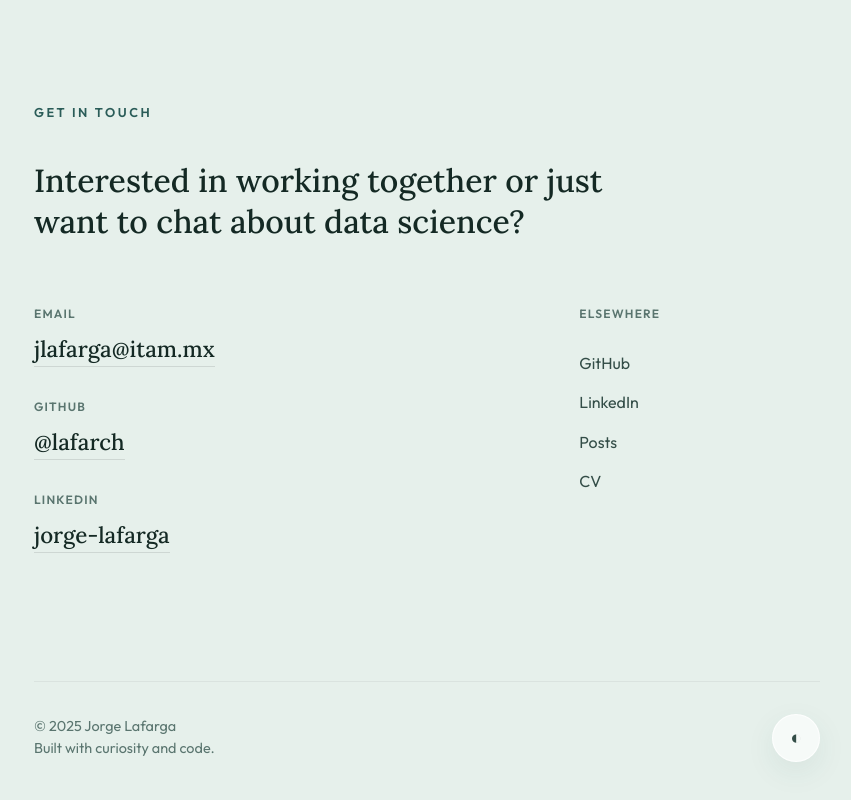
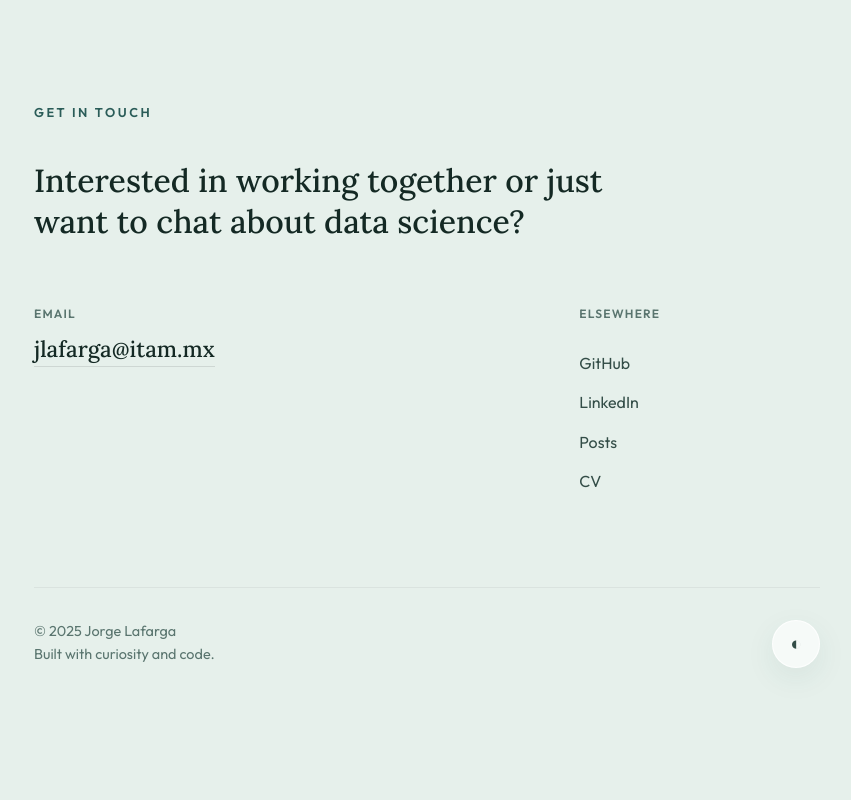
Before and after one commit to lafarch/lafarch.github.io, a plain HTML site: page index.html in a window 1280 px wide. Shown: the part 1485-2285 px from the top of the page, without its empty margins (213-1064 px from the left). After the commit the page ends 2249 px from the top, so only its background shows below. Drawn offline with Linux system fonts and the light colour scheme; no server answers.

Commit message:
Fis duplicated index

```diff
--- a/index.html
+++ b/index.html
@@ -96,14 +96,7 @@
                         <span class="label">EMAIL</span>
                         <a href="mailto:jlafarga@itam.mx" class="value">jlafarga@itam.mx</a>
                     </div>
-                    <div class="contact-row">
-                        <span class="label">GITHUB</span>
-                        <a href="https://github.com/lafarch" target="_blank" class="value">@lafarch</a>
-                    </div>
-                    <div class="contact-row">
-                        <span class="label">LINKEDIN</span>
-                        <a href="https://www.linkedin.com/in/jorge-lafarga/" target="_blank" class="value">jorge-lafarga</a>
-                    </div>
+
                 </div>
 
                 <div class="footer-links">
```
